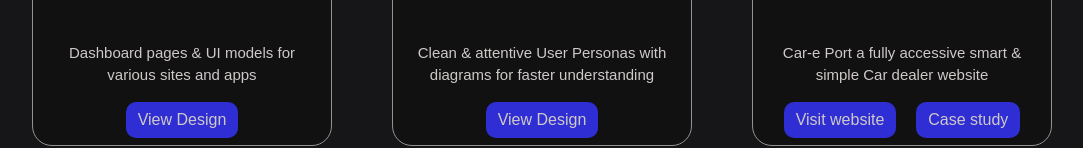
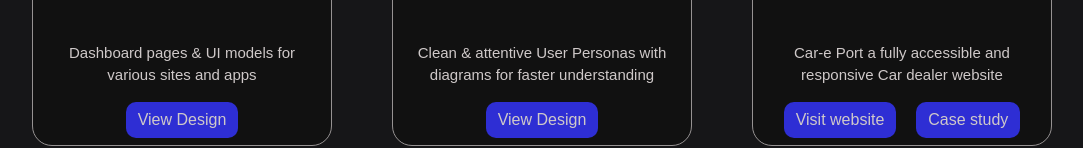
Before and after one commit to Robinson29322/Portfolio, a plain HTML site: page index.html in a window 1280 px wide. Shown: the part 978-1126 px from the top of the page, without its empty margins (98-1181 px from the left). Drawn offline with nearby package versions, Linux system fonts and the light colour scheme.

Commit message:
Update index.html

```diff
--- a/index.html
+++ b/index.html
@@ -92,7 +92,7 @@
             <div class="project-card">
                 <img src="Car-e Port.jpg" alt="" class="project-img">
                 <div class="project-info">
-                    <p>Car-e Port a fully accessive smart & simple Car dealer website</p>
+                    <p>Car-e Port a fully accessible and responsive Car dealer website</p>
                         <div class="car-btns">
                     <a href="https://robinson29322.github.io/Car-dealer/" target="_blank">
                     <button class="btn">Visit website</button>
```
